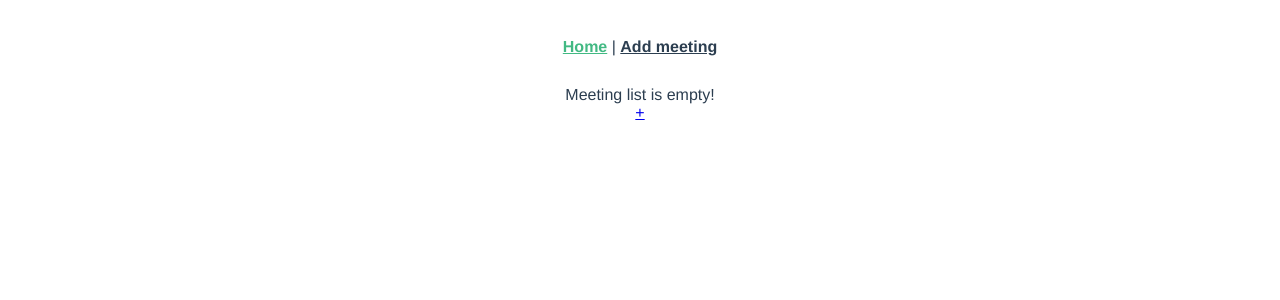
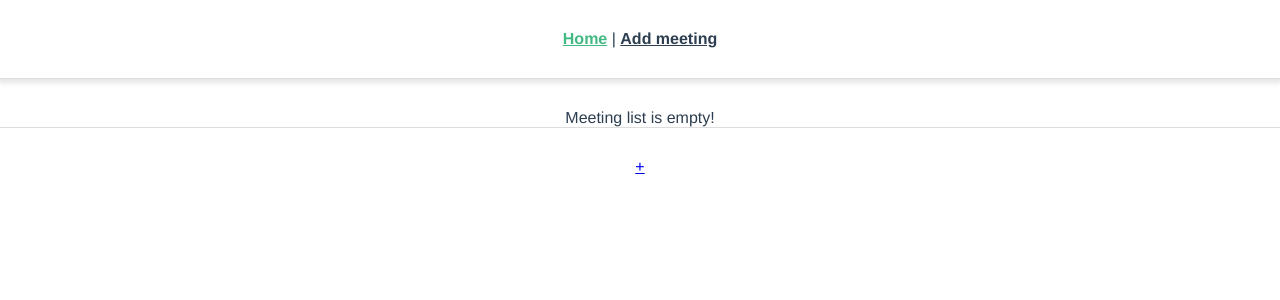
Before and after one commit to kjugi/meeting-app-unit-tests-playground, a Vue app in the folder done/: page / in a window 1280 px wide. Shown: the top 300 px of the page. Built offline with nearby package versions, Linux system fonts and the light colour scheme.

Commit message:
Add base styles and structure to project

```diff
--- a/done/src/App.vue
+++ b/done/src/App.vue
@@ -5,11 +5,15 @@
       <router-link to="/add-meeting">Add meeting</router-link>
     </header>
 
-    <router-view/>
+    <router-view />
   </div>
 </template>
 
 <style>
+body {
+  margin: 0;
+}
+
 #app {
   font-family: Avenir, Helvetica, Arial, sans-serif;
   -webkit-font-smoothing: antialiased;
@@ -20,6 +24,9 @@
 
 #nav {
   padding: 30px;
+  border-bottom: 1px solid #ddd;
+  box-shadow: 0px 2px 5px 2px rgba(0,0,0,0.1);
+  margin-bottom: 30px;
 }
 
 #nav a {
--- a/done/src/views/AddMeeting.vue
+++ b/done/src/views/AddMeeting.vue
@@ -1,5 +1,7 @@
 <template>
   <div class="add-meeting">
-    <h1>Add meeting page</h1>
+    <div class="add-meeting__container">
+      <h1>Add meeting page</h1>
+    </div>
   </div>
 </template>
--- a/done/src/views/Home.vue
+++ b/done/src/views/Home.vue
@@ -26,8 +26,13 @@
       Meeting list is empty!
     </div>
 
-    <footer>
-      <router-link to="/add-meeting">+</router-link>
+    <footer class="home__footer">
+      <router-link
+        to="/add-meeting"
+        class="home__footer-link"
+      >
+        +
+      </router-link>
     </footer>
   </div>
 </template>
@@ -68,4 +73,14 @@ export default {
 .home__item--error {
   background-color: red;
 }
+
+.home__footer {
+  position: relative;
+  padding: 30px;
+  border-top: 1px solid #ddd;
+}
+
+.home__footer-link {
+
+}
 </style>
```
